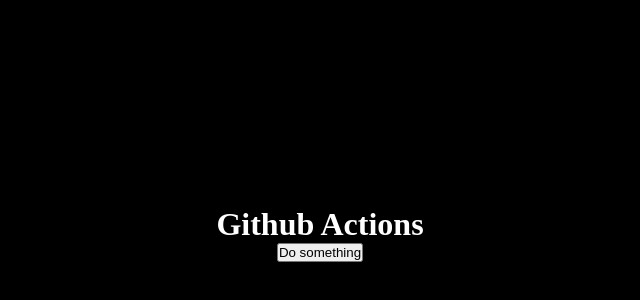
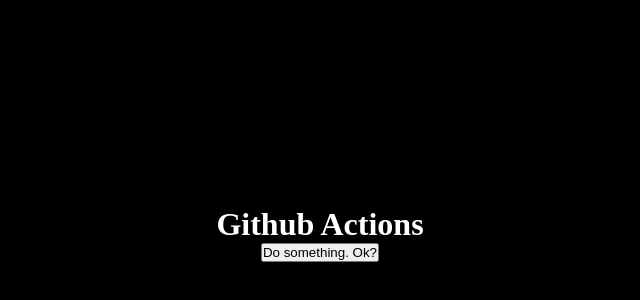
Before and after one commit to IgorLAP/actions, a React (Vite) app: page / in a window 1280 px wide. Shown: the part 166-466 px from the top of the page, without its empty margins (320-960 px from the left). Built offline with nearby package versions, Linux system fonts and the light colour scheme.

Commit message:
ilap15 mudando

```diff
--- a/src/App.tsx
+++ b/src/App.tsx
@@ -21,7 +21,7 @@
           setShow((prev) => !prev);
         }}
       >
-        Do something
+        Do something. Ok?
       </button>
       <p style={{ display: show ? "block" : "none" }}>{content}</p>
     </div>
```
